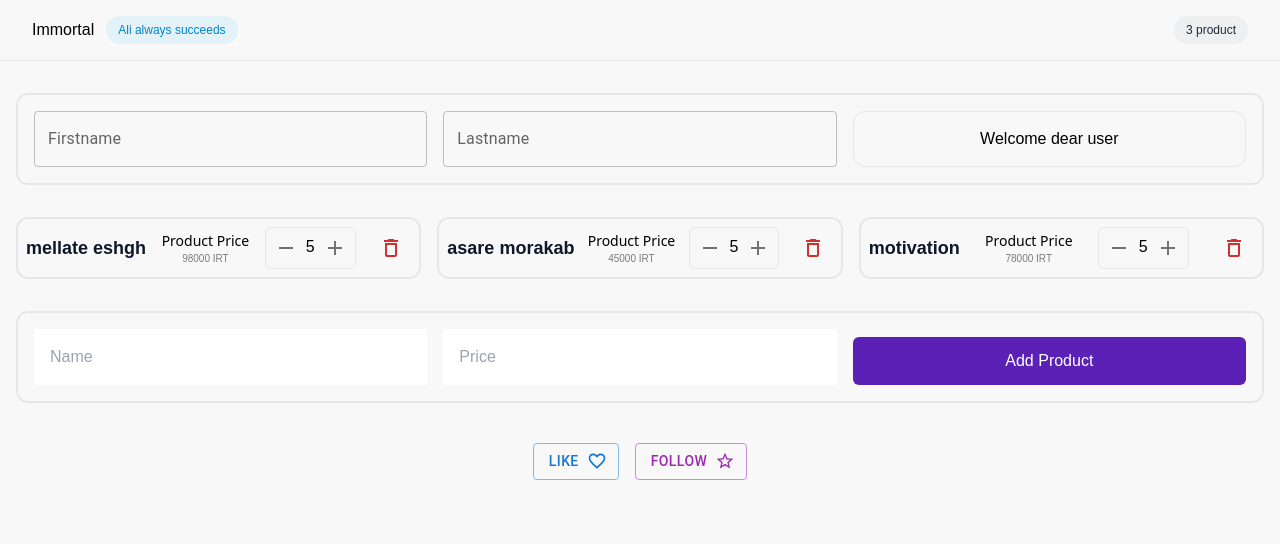
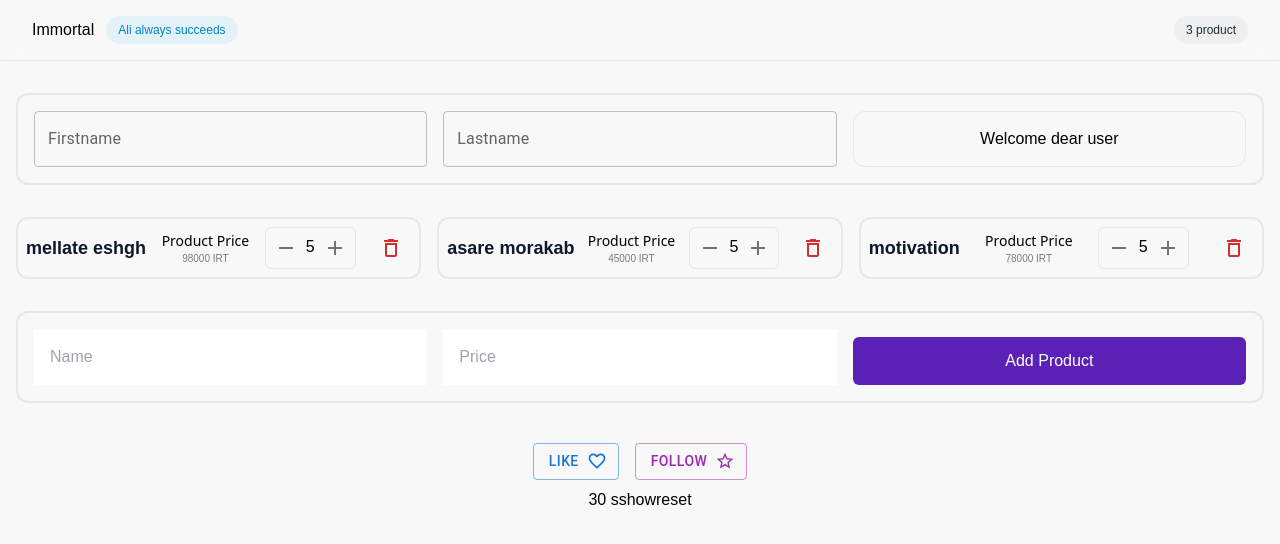
Before and after one commit to alihatampouri/react-course, a React (Create React App) app: page / in a window 1280 px wide. Shown: the top 544 px of the page. Built offline with nearby package versions, Linux system fonts and the light colour scheme.

Commit message:
add timer component to app

```diff
--- a/src/App.js
+++ b/src/App.js
@@ -4,6 +4,7 @@ import AddPrducts from "./components/AddProduct/AddProduct";
 import Navbar from "./components/Navbar/Navbar";
 import Like from "./components/Like/Like";
 import Welcome from "./components/Welcome/Welcome";
+import Timer from "./components/Timer/Timer";
 
 function App() {
   const [products, setProducts] = useState([
@@ -68,6 +69,7 @@ function App() {
         />
         <AddPrducts onAddProduct={addProductHandler} />
         <Like />
+        <Timer />
       </div>
     </div>
   );
```
